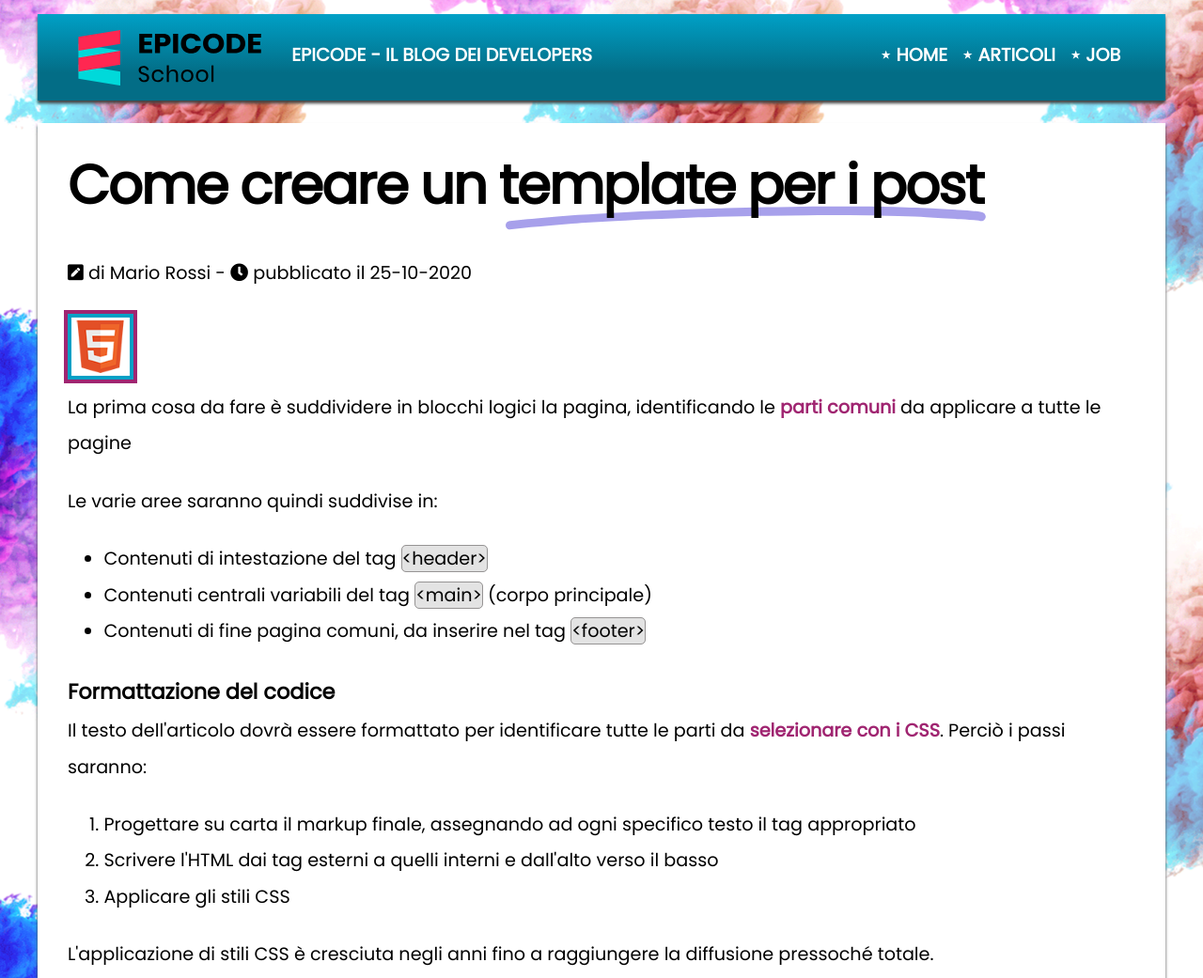
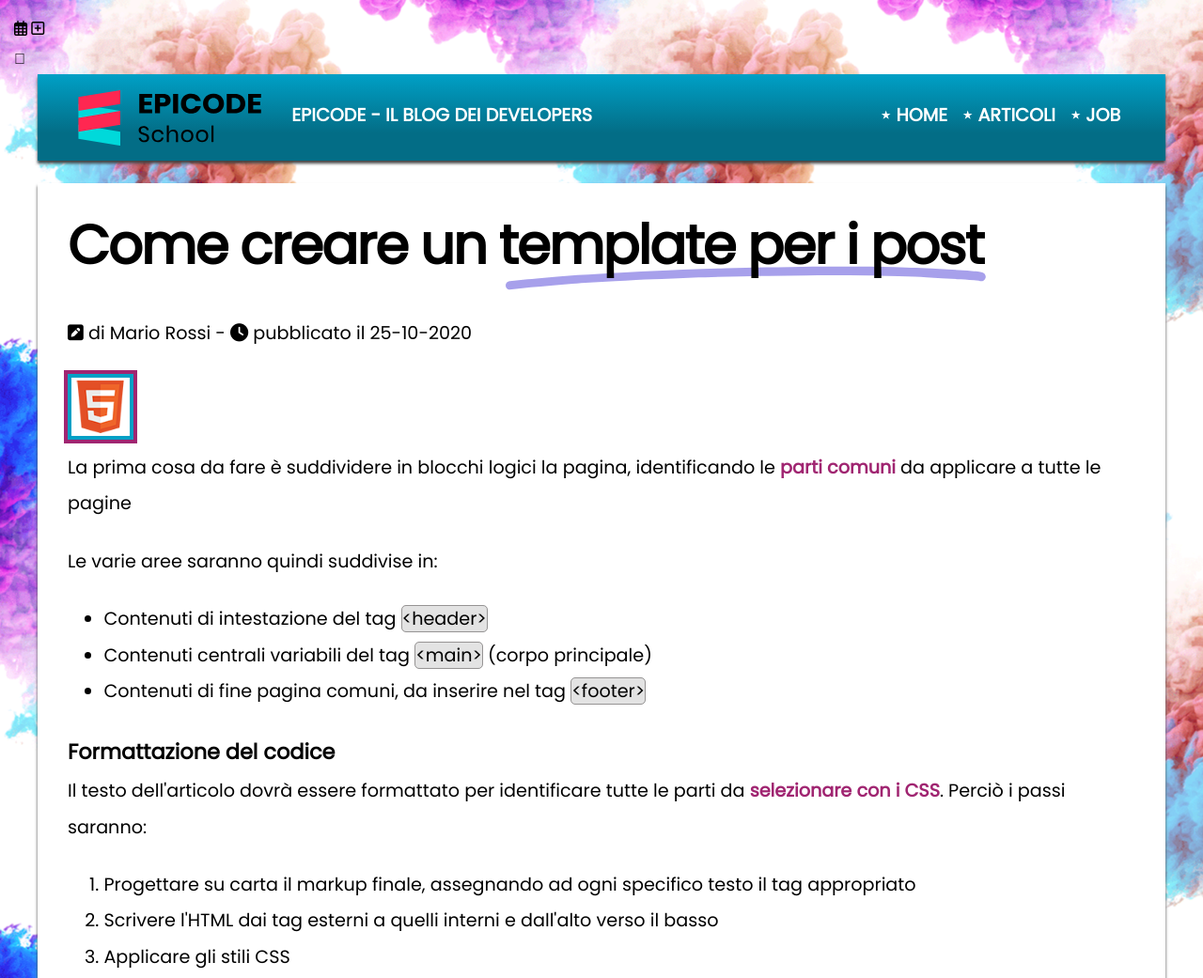
Before and after one commit to Pietroro98/UNIT2, a plain HTML site: page WEEK1/DAY2/articolo.html in a window 1280 px wide. Shown: the top 1041 px of the page at 94% size. Drawn offline with Linux system fonts and the light colour scheme.

Commit message:
unit2week1day3

```diff
--- a/WEEK1/DAY2/articolo.html
+++ b/WEEK1/DAY2/articolo.html
@@ -16,10 +16,22 @@
     <link rel="stylesheet" href="./assets/css/font-awesome.css" />
     <link rel="stylesheet" href="./assets/css/reset.css" />
     <link rel="stylesheet" href="./assets/css/style.css" />
-    <link rel="stylesheet" href="https://cdnjs.cloudflare.com/ajax/libs/font-awesome/5.15.4/css/all.min.css" integrity="sha512-1ycn6IcaQQ40/MKBW2W4Rhis/DbILU74C1vSrLJxCq57o941Ym01SwNsOMqvEBFlcgUa6xLiPY/NS5R+E6ztJQ==" crossorigin="anonymous" referrerpolicy="no-referrer" />
+    <link rel="stylesheet" href="https://cdnjs.cloudflare.com/ajax/libs/font-awesome/6.5.2/css/all.min.css">
   </head>
 
-  <body id="top">
+  <body class="top">
+    <div class="icons1">
+        <i class="fa-regular fa-calendar-days"></i>
+        <i class="fa-regular fa-square-plus"></i>
+    </div>
+
+
+    <div class="inons2">
+        <i class="fa-light fa-square-caret-up"></i>
+    </div>
+
+
+
     <header>
       <div class="brand">
         <img
```
Also changed, not shown: WEEK1/DAY3/index.html (added, +11 -0 lines), WEEK1/DAY3/assets/css/style.css (added), WEEK1/DAY3/assets/imgs/honey.jpg (added), WEEK1/DAY3/assets/imgs/logo.png (added).
